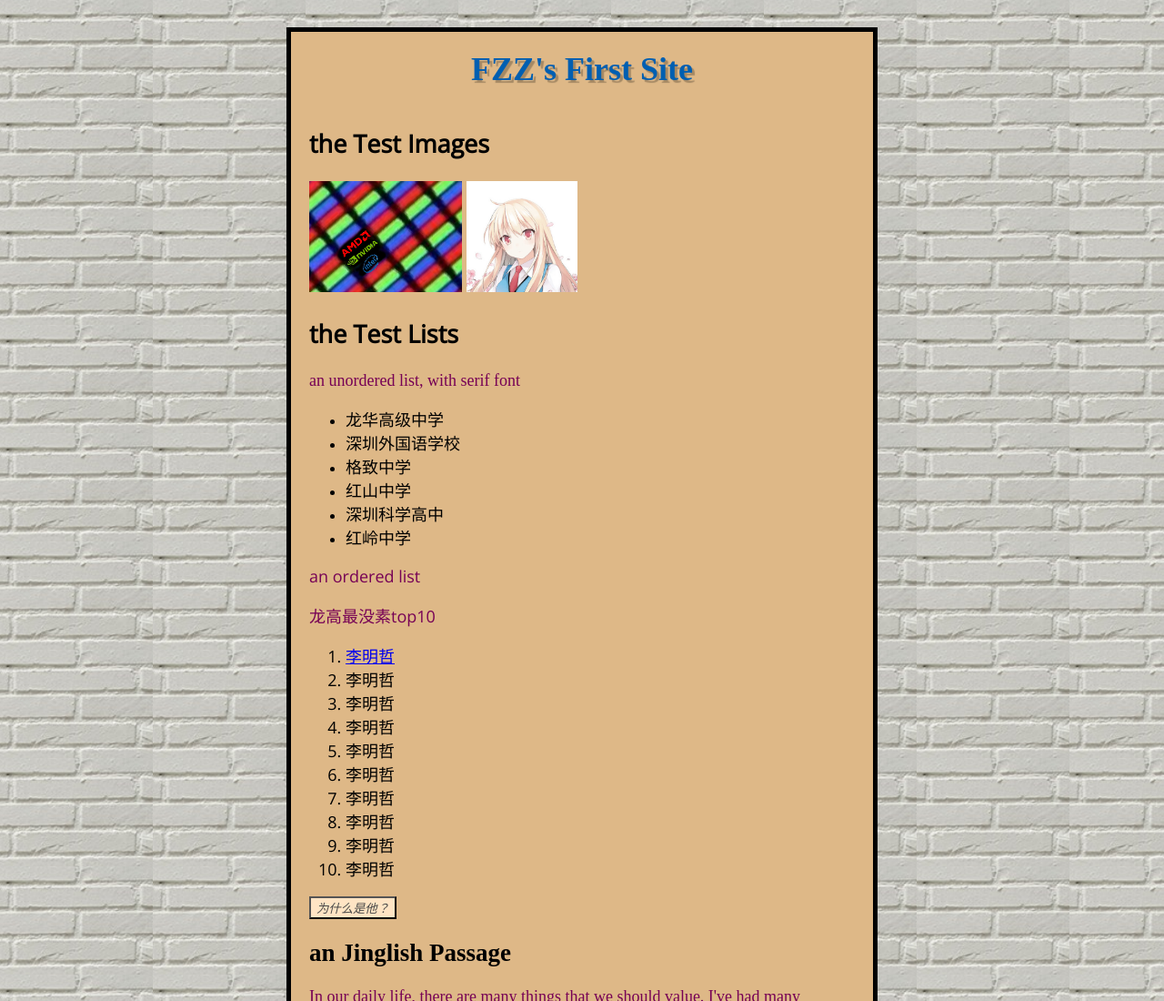
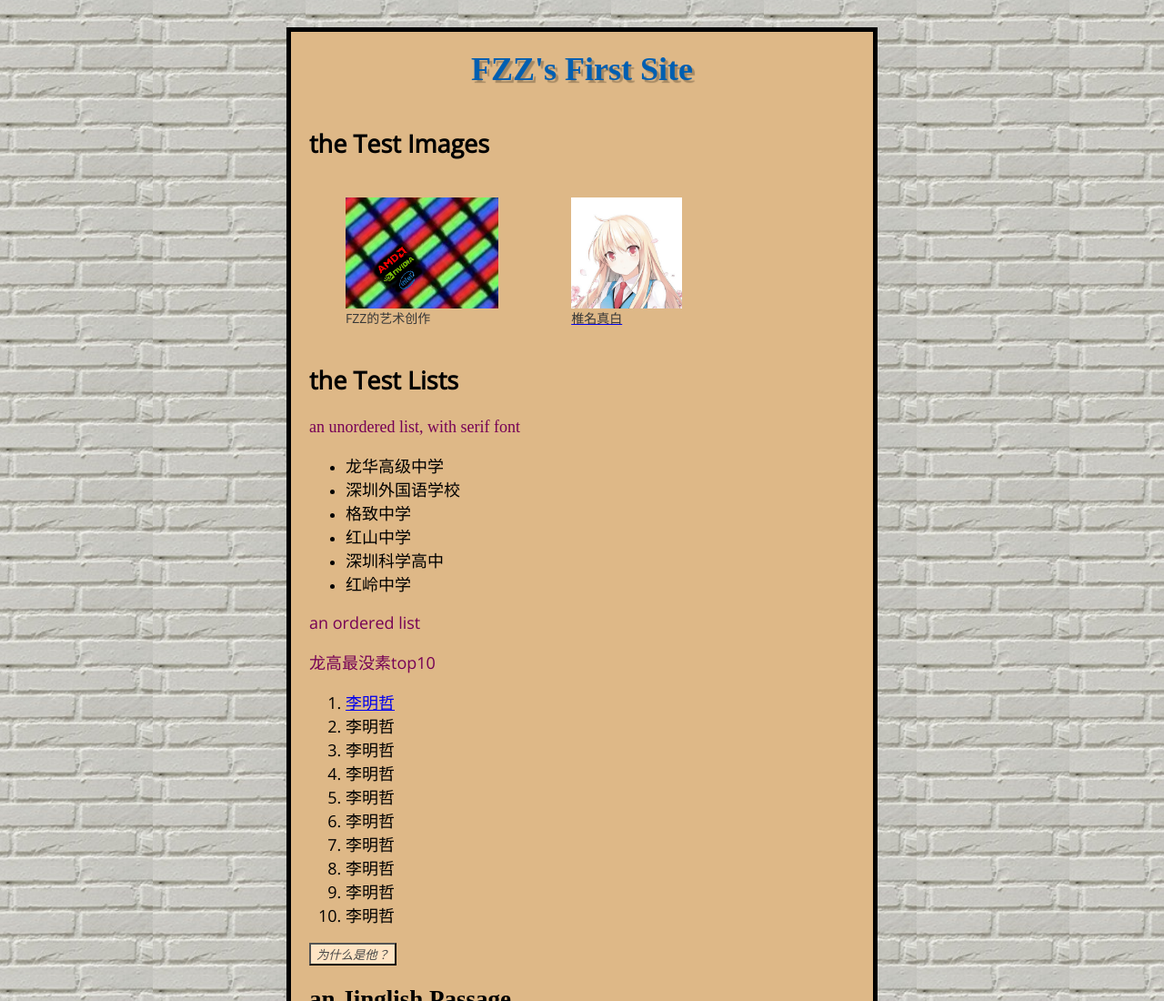
Before and after one commit to FZZoooh/FZZoooh.github.io, a plain HTML site: page index.html in a window 1280 px wide. Shown: the top 1100 px of the page at 91% size. Drawn offline with nearby package versions, Linux system fonts and the light colour scheme; a web font is replaced by a local one.

Commit message:
add <figure>

```diff
--- a/index.html
+++ b/index.html
@@ -12,10 +12,22 @@
 <body>
     <h1 class="serif">FZZ's First Site</h1>
     <h2>the Test Images</h2>
-    <img src="image/RGB.jpg" alt="AMD, Nvidia and Intel" height="122" />
-    <a href="http://112.124.70.73/blog" target="_blank">
-        <img src="image/ShiinaMashiro.png" alt="Shiina Mashiro" width="122" height="122" />
-    </a>
+    <div id="images">
+        <figure>
+            <img src="image/RGB.jpg" alt="AMD, Nvidia and Intel logos on an LCD screen" height="122" />
+            <figcaption>
+                FZZ的艺术创作
+            </figcaption>
+        </figure>
+        <a href="http://112.124.70.73/blog" target="_blank">
+            <figure>
+                <img src="image/ShiinaMashiro.png" alt="Shiina Mashiro" width="122" height="122" />
+                <figcaption>
+                    椎名真白
+                </figcaption>
+            </figure>
+        </a>
+    </div>
     <h2>the Test Lists</h2>
     <p class="serif">an unordered list, with serif font</p>
     <ul class="serif">
--- a/style/style.css
+++ b/style/style.css
@@ -51,3 +51,12 @@ button {
 button:hover {
     background-color: rgb(253, 240, 224);
 }
+
+figcaption {
+    font-size: 14px;
+    color: rgb(55, 55, 55);
+}
+
+#images {
+    display: flex;
+}
```
